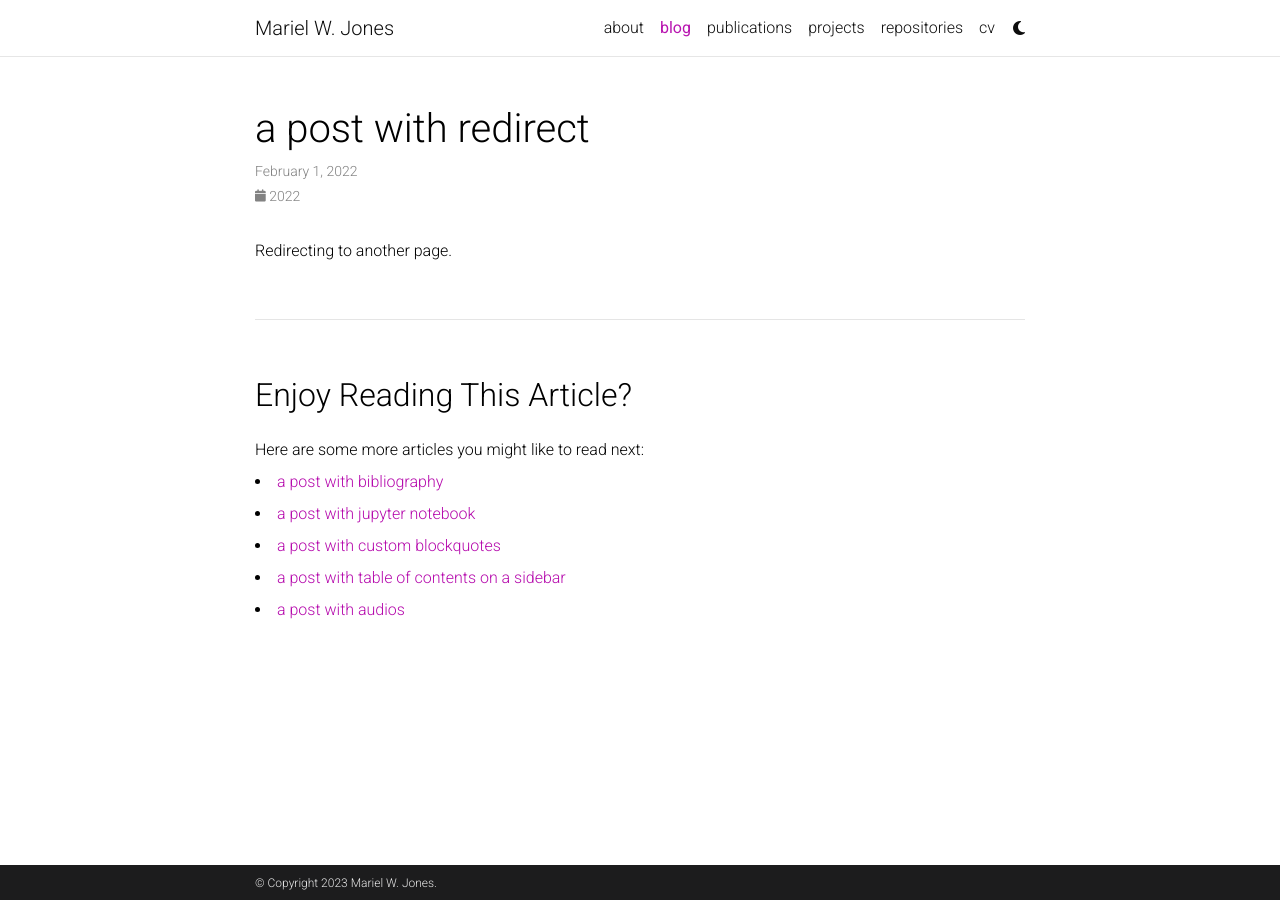
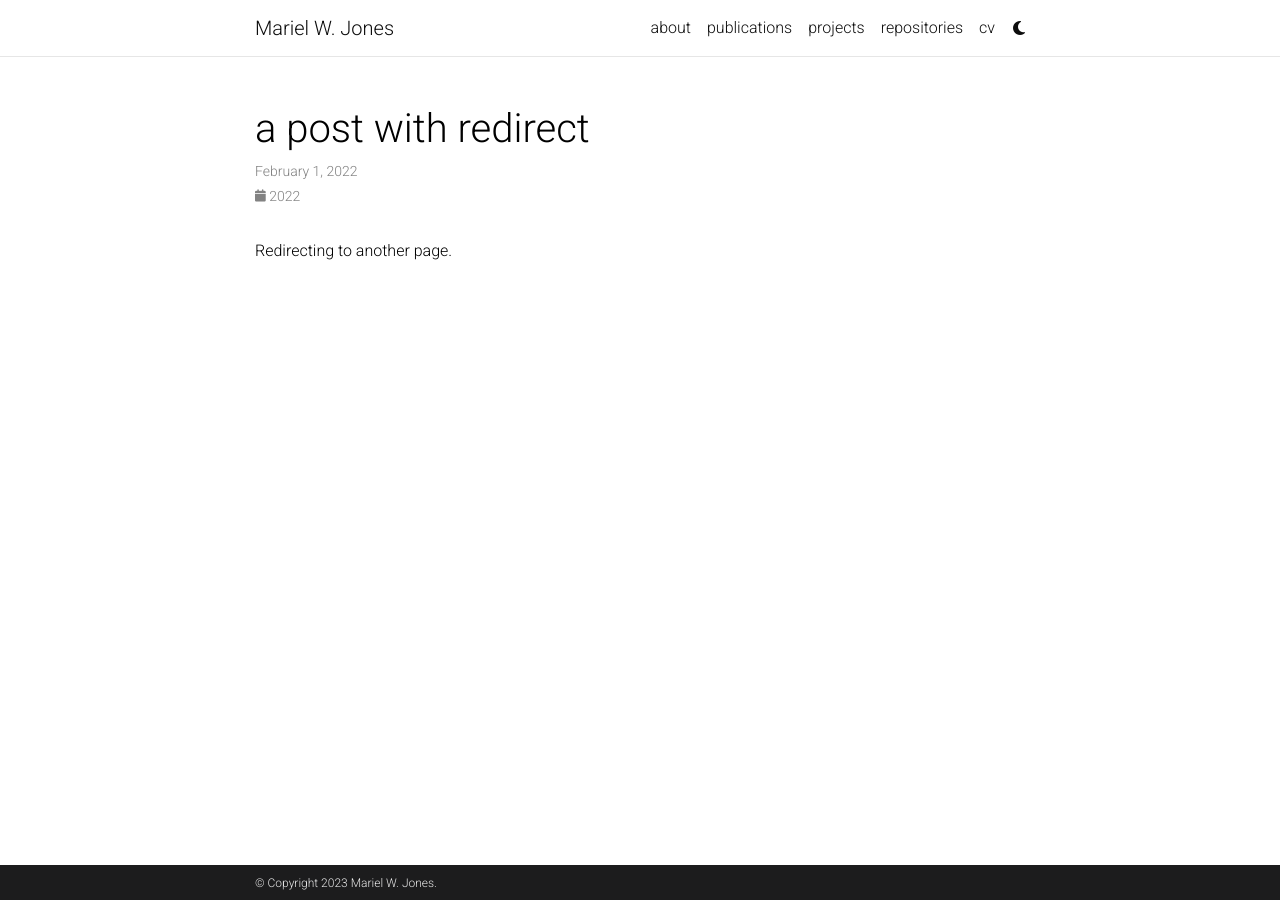
Before and after one commit to mwdjones/mwdjones.github.io, a Jekyll site: the page built from _posts/2022-02-01-redirect.md, in a window 1280 px wide. Built offline with Jekyll 4.4.1, drawn with Linux system fonts in a browser that asks for light colours; comment, search, counter and statistics services are not loaded; a style sheet for code colours, icons or effects is not loaded.

Commit message:
Update _config.yml

```diff
--- a/_config.yml
+++ b/_config.yml
@@ -72,23 +72,6 @@ linkedin_username: Mariel W. Jones
 # -----------------------------------------------------------------------------
 # Analytics and search engine verification
 # -----------------------------------------------------------------------------
-
-# -----------------------------------------------------------------------------
-# Blog
-# -----------------------------------------------------------------------------
-
-blog_name: Blog # blog_name will be displayed in your blog page
-blog_nav_title: blog # your blog must have a title for it to be displayed in the nav bar
-blog_description: Occasional Rambles
-permalink: /blog/:year/:title/
-
-# Pagination
-pagination:
-  enabled: true
-
-related_blog_posts:
-  enabled: true
-  max_related: 5
 
 # -----------------------------------------------------------------------------
 # Collections
```
